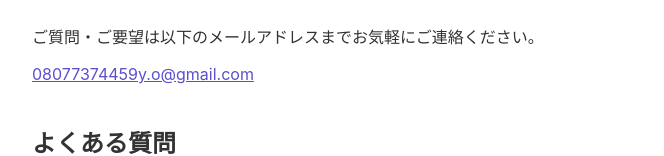
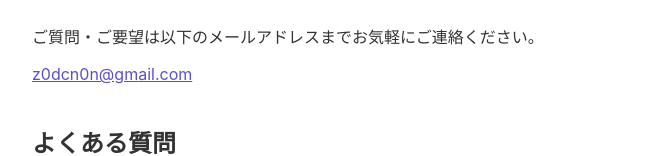
Before and after one commit to YoshikiOhtaki/fastlog-support, a plain HTML site: page index.html in a window 1280 px wide. Shown: the part 202-358 px from the top of the page, without its empty margins (268-932 px from the left). Drawn offline with Linux system fonts and the light colour scheme.

Commit message:
Update support email address to z0dcn0n@gmail.com

```diff
--- a/index.html
+++ b/index.html
@@ -17,7 +17,7 @@
 
 <h2>サポート</h2>
 <p>ご質問・ご要望は以下のメールアドレスまでお気軽にご連絡ください。</p>
-<p><a href="mailto:08077374459y.o@gmail.com">08077374459y.o@gmail.com</a></p>
+<p><a href="mailto:z0dcn0n@gmail.com">z0dcn0n@gmail.com</a></p>
 
 <h2>よくある質問</h2>
 <p><strong>Q. 断食タイマーが止まってしまいます</strong><br>
```
